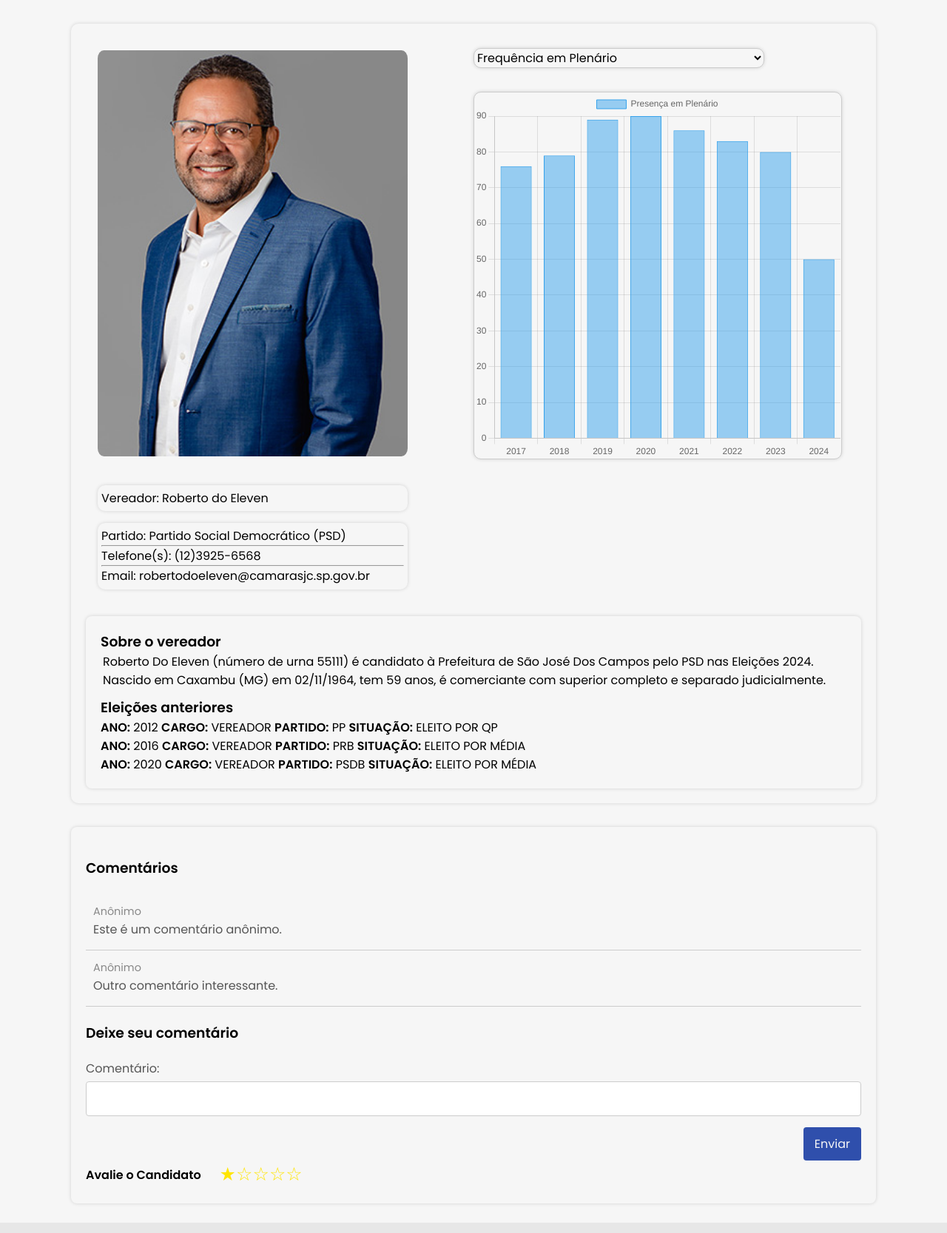
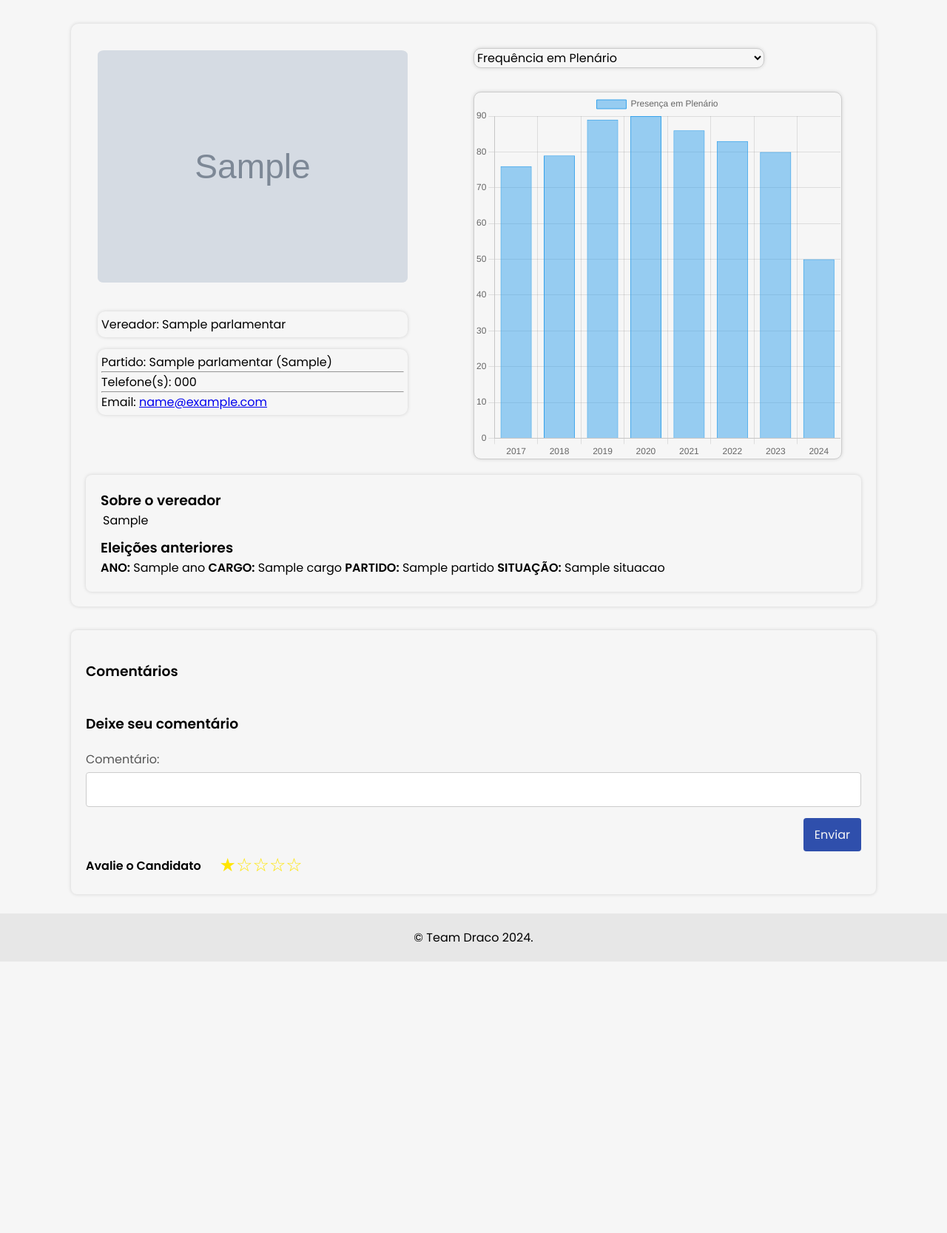
Before and after one commit to Draco-Imperium/API_FATEC1, a Flask app: template app/templates/vereadores_perfil.html in a window 1280 px wide. Shown: the part 107-1774 px from the top of the page at 74% size. After the commit the page ends 1407 px from the top, so only its background shows below. Run offline with Flask 3, Linux system fonts and the light colour scheme; the template is opened without the code that fills it: most values are stand-ins (such as "Sample title", 1, 10 or a date in 2020); grey boxes marked "Sample" are stand-in pictures.

Commit message:
Adicionado verador_perfil logica

```diff
--- a/app/app.py
+++ b/app/app.py
@@ -15,9 +15,12 @@ def vereadores_geral():
     parlamentares = get_parlamentar()
     return render_template('vereadores_geral.html', parlamentares=parlamentares)
 
-@app.route('/vereadores_perfil')
-def vereadores_perfil():
-    return render_template('vereadores_perfil.html')
+@app.route('/vereadores_perfil/<int:parlamentar_id>')
+def vereadores_perfil(parlamentar_id):
+    parlamentar = get_parlamentar_por_id(parlamentar_id)
+    return render_template('vereadores_perfil.html', parlamentar=parlamentar)
+
+
 
 @app.route('/proposicoes')
 def proposicoes():
--- a/app/templates/vereadores_geral.html
+++ b/app/templates/vereadores_geral.html
@@ -19,7 +19,9 @@
                 <p>Partido:  {{ parlamentar['partidoNome'] }} ({{parlamentar['partidoSigla'] }})</p>
             </article>
             <article class="button-container">
-               <a href=" {{ url_for('vereadores_perfil')}}"><button class="button" type="button" >Ver Perfil</button></a>
+                <a href="{{ url_for('vereadores_perfil', parlamentar_id=parlamentar['parlamentarID']) }}">
+                    <button class="button" type="button">Ver Perfil</button>
+                </a>
             </article>
         </section>
         {%endfor%}
--- a/app/templates/vereadores_perfil.html
+++ b/app/templates/vereadores_perfil.html
@@ -13,22 +13,24 @@
     <main>
       <section class="conteudo-vereador">
         <section class="imgecoisas">
+          <!-- Dados dinâmicos fornecidos pelo Flask -->
           <img
-            src="../static/images/Vereador Roberto do Eleven.jpg"
+            src="{{ parlamentar['parlamentarFoto'] }}"
             class="img-vereador"
-            alt="Vereador Roberto do Eleven"
+            alt="Vereador {{ parlamentar['parlamentarNome'] }}"
           />
           <section class="info-vereador">
-            <option>Vereador: Roberto do Eleven</option>
+            <p>Vereador: {{ parlamentar['parlamentarNome'] }}</p>
           </section>
           <article class="info-vereador">
-            <p>Partido: Partido Social Democrático (PSD)</p>
+            <p>Partido: {{ parlamentar['partidoNome'] }} ({{ parlamentar['partidoSigla'] }})</p>
             <hr />
-            <p>Telefone(s): (12)3925-6568</p>
+            <p>Telefone(s): {{ parlamentar['parlamentarTelefone'] }}</p>
             <hr />
-            <p>Email: robertodoeleven@camarasjc.sp.gov.br</p>
+            <p>Email: <a href="mailto:{{ parlamentar['parlamentarEmail'] }}">{{ parlamentar['parlamentarEmail'] }}</a></p>
           </article>
         </section>
+
         <section class="relatorios">
           <select class="select">
             <option>Frequência em Plenário</option>
@@ -43,51 +45,51 @@
           <script src="https://cdn.jsdelivr.net/npm/chart.js"></script>
           <script src="../static/javascript/perfil.js"></script>
         </section>
+
         <section class="sobre-vereador">
           <h1>Sobre o vereador</h1>
           <p>
-            Roberto Do Eleven (número de urna 55111) é candidato à Prefeitura de
-            São José Dos Campos pelo PSD nas Eleições 2024. Nascido em Caxambu
-            (MG) em 02/11/1964, tem 59 anos, é comerciante com superior completo
-            e separado judicialmente.
+            {{ parlamentar['parlamentarPerfil'] | safe }}
           </p>
+
           <h1>Eleições anteriores</h1>
           <ul>
+            <!-- Iteração sobre as eleições do vereador -->
+            {% for eleicao in parlamentar['eleicoes'] %}
             <li>
-              <strong>ANO:</strong> 2012 <strong>CARGO:</strong> VEREADOR
-              <strong>PARTIDO:</strong> PP <strong>SITUAÇÃO:</strong> ELEITO POR
-              QP
+              <strong>ANO:</strong> {{ eleicao['ano'] }}
+              <strong>CARGO:</strong> {{ eleicao['cargo'] }}
+              <strong>PARTIDO:</strong> {{ eleicao['partido'] }}
+              <strong>SITUAÇÃO:</strong> {{ eleicao['situacao'] }}
             </li>
-            <li>
-              <strong>ANO:</strong> 2016 <strong>CARGO:</strong> VEREADOR
-              <strong>PARTIDO:</strong> PRB <strong>SITUAÇÃO:</strong> ELEITO
-              POR MÉDIA
-            </li>
-            <li>
-              <strong>ANO:</strong> 2020 <strong>CARGO:</strong> VEREADOR
-              <strong>PARTIDO:</strong> PSDB <strong>SITUAÇÃO:</strong> ELEITO
-              POR MÉDIA
-            </li>
+            {% else %}
+            <li>Nenhuma eleição registrada.</li>
+            {% endfor %}
           </ul>
         </section>
       </section>
+
+      <!-- Seção de comentários -->
       <section class="comentarios">
         <section class="caixa-comentario">
           <h3>Comentários</h3>
           <ul class="lista-comentario">
-            <li class="comentario">
-              <span class="usuario">Anônimo</span>
-              <p class="texto-comentario">Este é um comentário anônimo.</p>
-            </li>
-            <li class="comentario">
-              <span class="usuario">Anônimo</span>
-              <p class="texto-comentario">Outro comentário interessante.</p>
-            </li>
+            <!-- Iteração sobre os comentários -->
+              <!-- {% for comentario in comentarios %}
+              <li class="comentario">
+                <span class="usuario">{{ comentario['usuario'] }}</span>
+                <p class="texto-comentario">{{ comentario['texto'] }}</p>
+              </li>
+              {% else %}
+              <li>Nenhum comentário ainda. Seja o primeiro a comentar!</li>
+              {% endfor %} -->
           </ul>
         </section>
+
+        <!-- Formulário de novo comentário -->
         <section class="caixa-comentario">
           <h3>Deixe seu comentário</h3>
-          <form action="#" method="post">
+          <form action="" method="post">
             <article class="box-comment">
               <label for="comment">Comentário:</label>
               <input name="comment" type="text" id="comment" />
@@ -96,6 +98,7 @@
               <button class="button" type="submit">Enviar</button>
             </article>
           </form>
+
           <article class="avaliar">
             <h4>Avalie o Candidato</h4>
             <ul class="avaliacao">
@@ -105,25 +108,14 @@
               <li class="star-icon" data-avaliacao="4"></li>
               <li class="star-icon" data-avaliacao="5"></li>
             </ul>
-            <script>
-              var stars = document.querySelectorAll(".star-icon");
-              document.addEventListener("click", function (e) {
-                var classStar = e.target.classList;
-                if (!classStar.contains("ativo")) {
-                  stars.forEach(function (star) {
-                    star.classList.remove("ativo");
-                  });
-                  classStar.add("ativo");
-                  console.log(e.target.getAttribute("data-avaliacao"));
-                }
-              });
-            </script>
+
           </article>
         </section>
       </section>
     </main>
 
     {% include 'footer.html' %}
+
     <script>
       function toggleMenu() {
         const navMenu = document.getElementById("nav-menu");
```
Also changed, not shown: app/getFunctions.py (+22 -3 lines), app/templates/proposicoes.html (line endings or trailing spaces).
